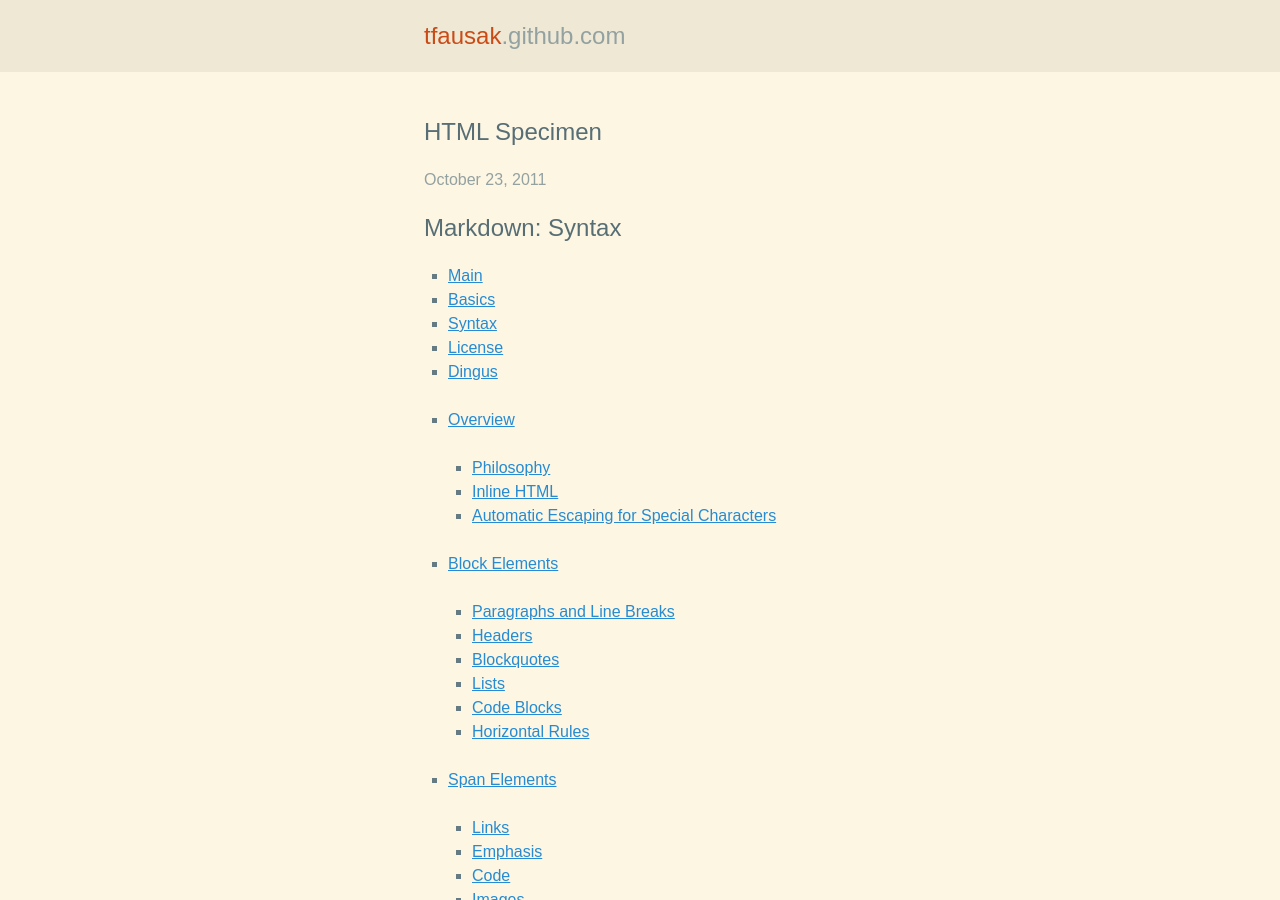
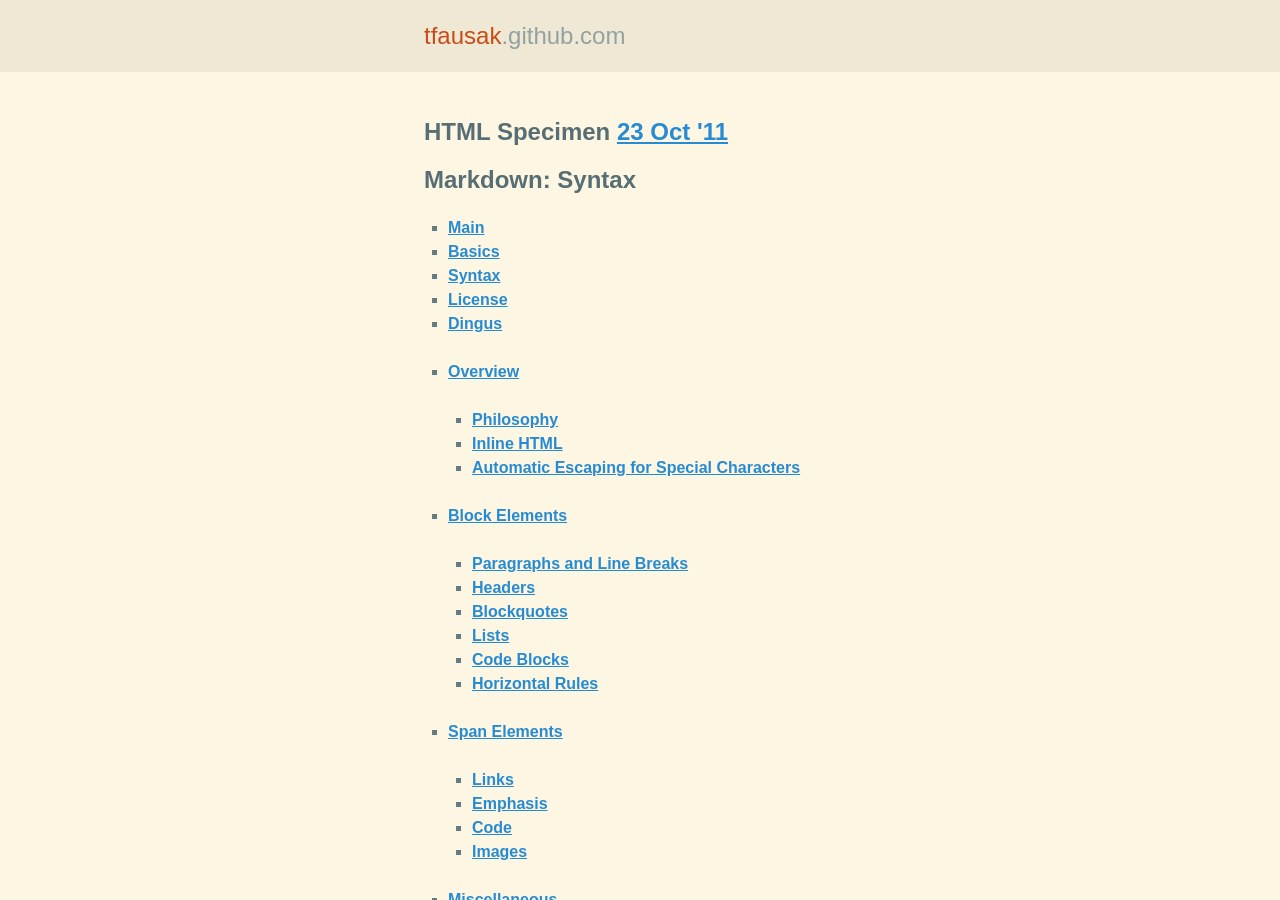
Before and after one commit to tfausak/tfausak.github.io, a Jekyll site: the page built from _posts/2011-10-23-markdown-syntax.md, in a window 1280 px wide and 900 px high. Built offline with Jekyll 4.4.1, drawn with Linux system fonts in a browser that asks for light colours.

Commit message:
Simplify post header and permalink.

```diff
--- a/_layouts/post.html
+++ b/_layouts/post.html
@@ -3,11 +3,12 @@ layout: base
 ---
 
 <article class="post">
-    <h1>{{ page.title }}</h1>
-
-    <a class="permalink" href="{{ page.url }}">
-        <time datetime="{{ page.date | date: "%Y-%m-%d" }}" pubdate>{{ page.date | date: "%B %d, %Y" }}</time>
-    </a>
+    <h1>
+        <strong>{{ page.title }}</string>
+        <a href="{{ page.url }}">
+            <time datetime="{{ page.date | date: "%Y-%m-%d" }}" pubdate>{{ page.date | date: "%d %b '%y" }}</time>
+        </a>
+    </h1>
 
     {{ content }}
 </article>
```
